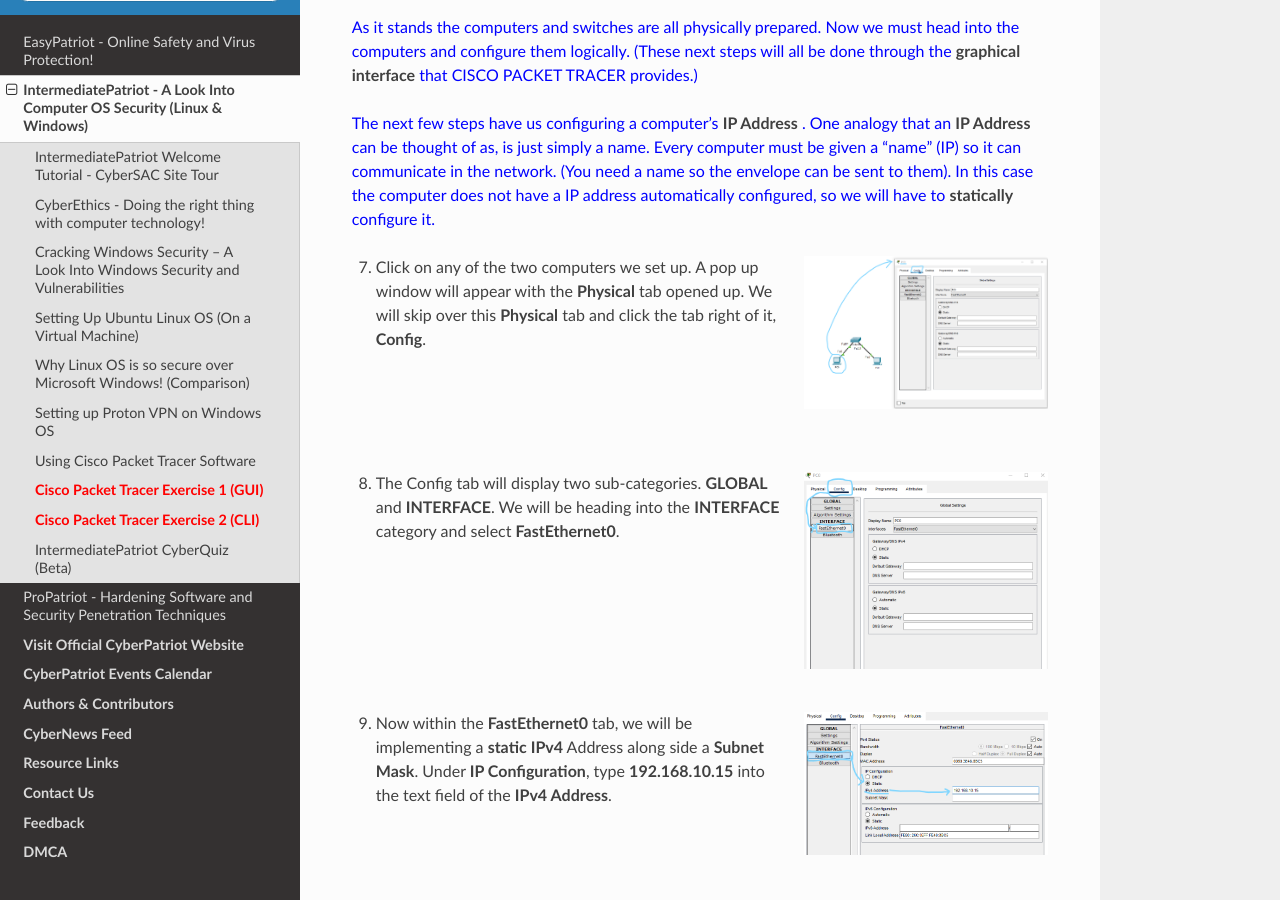
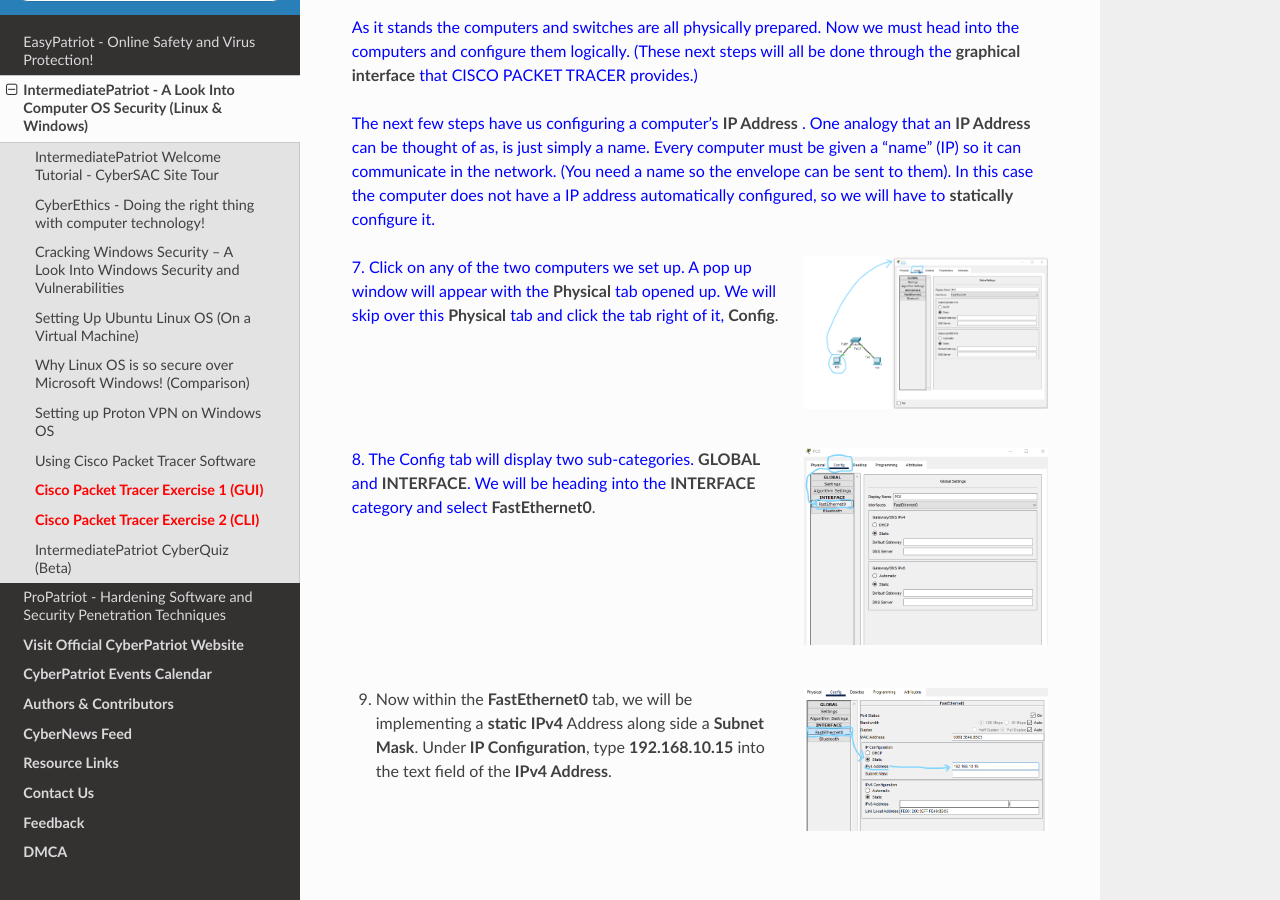
Before and after one commit to natt96z/cybersac, a Sphinx documentation site: the page built from docs/source/MediumCybersac.rst, in a window 1280 px wide and 900 px high, scrolled down 20012 px. Built offline with Sphinx 7.4.7 and the Read the Docs theme 2.0.0, drawn with Linux system fonts in a browser that asks for light colours; a script that is not in the unit is left out; some of the changed lines change nothing that is shown.

Commit message:
Update MediumCybersac.rst

```diff
--- a/docs/source/MediumCybersac.rst
+++ b/docs/source/MediumCybersac.rst
@@ -409,7 +409,7 @@
    :width: 35%
    :align: right
 
-7. Click on any of the two computers we set up. A pop up window will appear with the **Physical** tab opened up. We will skip over this **Physical** tab and click the tab right of it, **Config**.
+:blue:`7. Click on any of the two computers we set up. A pop up window will appear with the` **Physical** :blue:`tab opened up. We will skip over this` **Physical** :blue:`tab and click the tab right of it,` **Config**.
 
 |
 |
@@ -419,7 +419,7 @@
    :width: 35%
    :align: right
 
-8. The Config tab will display two sub-categories. **GLOBAL** and **INTERFACE**. We will be heading into the **INTERFACE** category and select **FastEthernet0**.
+:blue:`8. The Config tab will display two sub-categories.` **GLOBAL** :blue:`and` **INTERFACE**:blue:`. We will be heading into the` **INTERFACE** :blue:`category and select` **FastEthernet0**.
 
 |
 |
```
